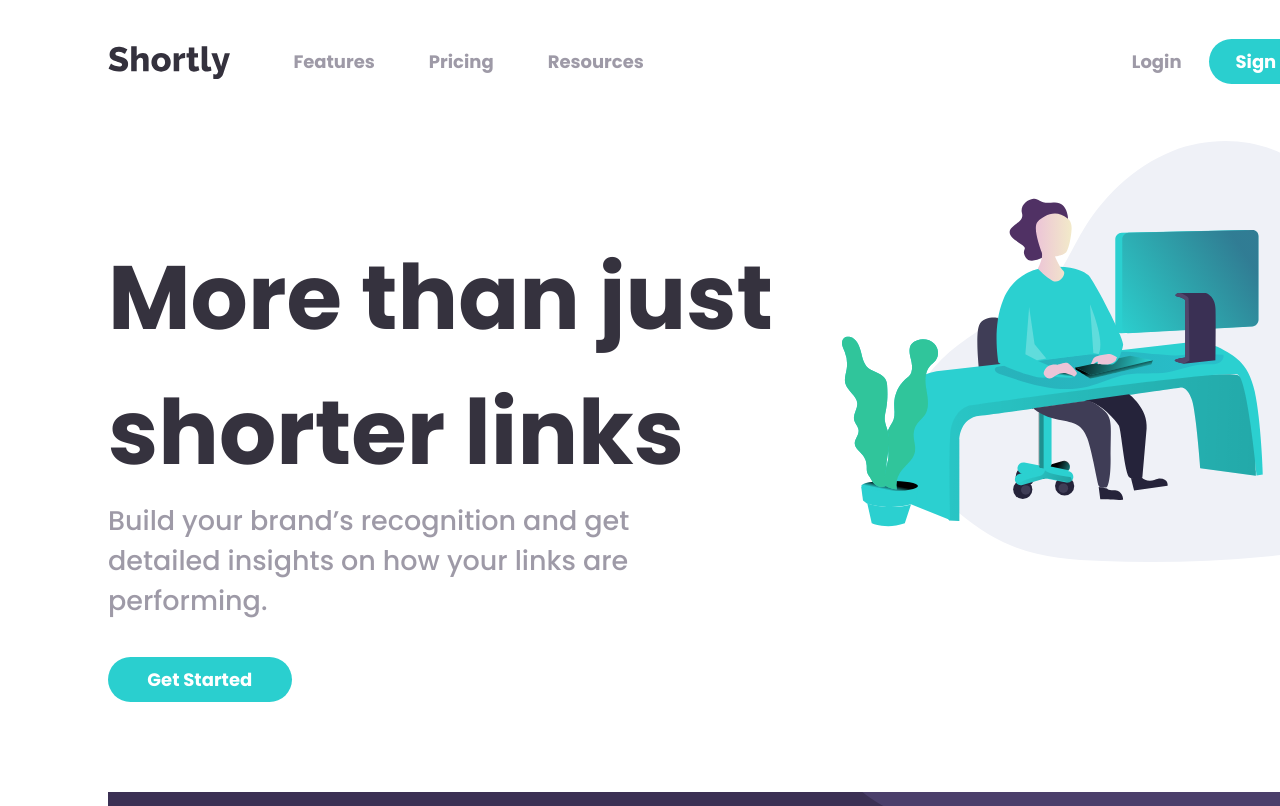
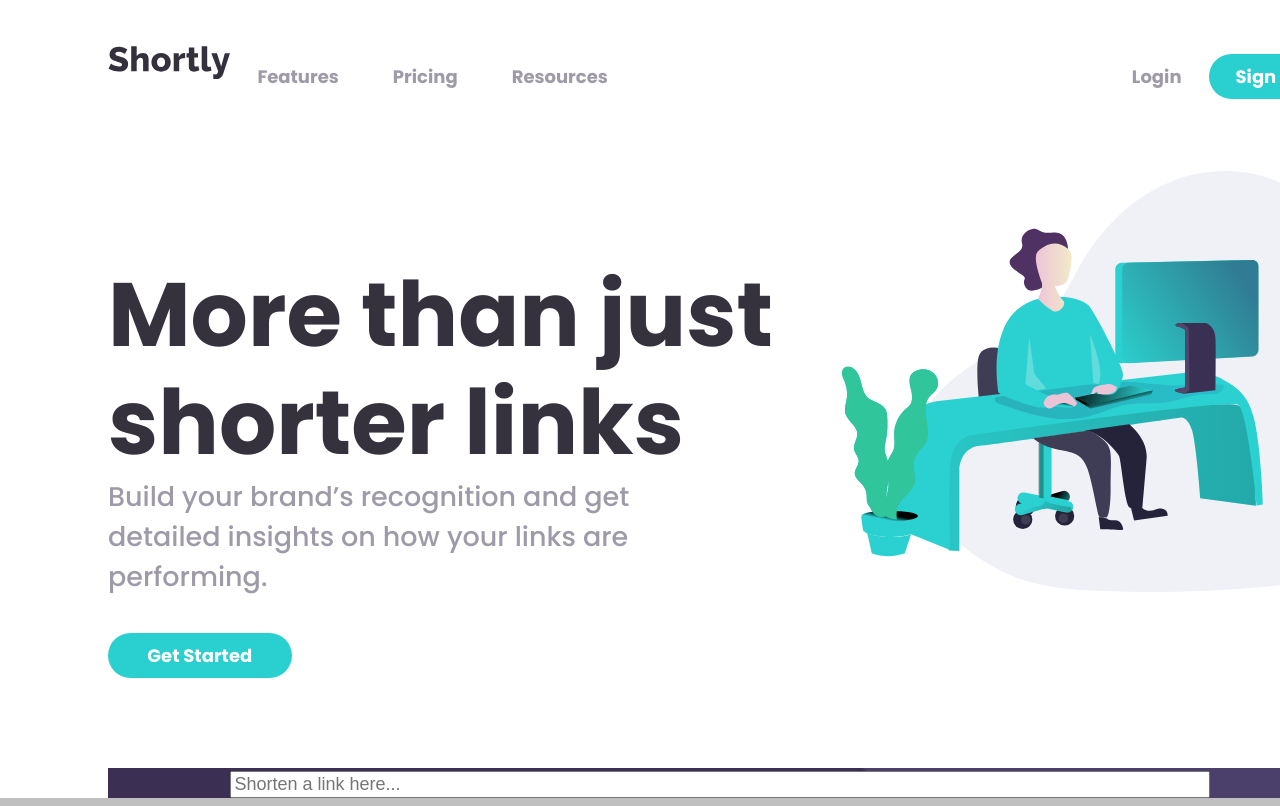
Before and after one commit to Kaamos88/Url-shortening-app, a Next.js app: page / in a window 1280 px wide. Shown: the top 806 px of the page. Built offline with nearby package versions, Linux system fonts and the light colour scheme.

Commit message:
searchBar building

```diff
--- a/components/Buttons/ButtonRounded.module.scss
+++ b/components/Buttons/ButtonRounded/ButtonRounded.module.scss
@@ -5,13 +5,13 @@
   width: 100%;
   border-radius: 100px;
   border: 0;
-  padding: 1.5rem 0;
+  padding: .5rem 0;
   color: #fff;
   background-color: $primeColor1;
   font-family: $fontPoppins;
-  font-size: 4rem;
-  font-weight: 500;
-  margin-bottom: 5rem;
+  font-size: 1rem;
+  font-weight: 700;
+  margin-bottom: 1rem;
   @media screen and (min-width: 1024px) {
     padding: .5rem 1.5rem;
     margin: 0;
--- a/components/Header/Header.js
+++ b/components/Header/Header.js
@@ -1,4 +1,4 @@
-import ButtonRounded from "../Buttons/ButtonRounded";
+import ButtonRounded from "../Buttons/ButtonRounded/ButtonRounded";
 import s from "./Header.module.scss";
 
 const Header = () => {
--- a/components/Header/Header.module.scss
+++ b/components/Header/Header.module.scss
@@ -10,7 +10,7 @@
   }
 }
 .img {
-  margin: 4rem 0 0 6rem;
+  margin: 1rem 0 0 1.25rem;
   width: 100%;
   @media screen and (min-width: 1024px) {
     width: 40%;
@@ -34,9 +34,11 @@
     text-align: start;
   }
   h1 {
-    margin: 4rem 0 0 0;
+    margin: 2rem 0 .5rem 0;
     color: $VeryDarkBlue;
-    font-size: 8rem;
+    font-size: 2.2rem;
+    font-weight: 700;
+    line-height: 1.2;
     @media screen and (min-width: 1024px) {
       margin: 0;
       font-size: 5rem;
@@ -45,7 +47,7 @@
   p {
     margin: 0;
     color: $GrayishViolet;
-    font-size: 3rem;
+    font-size: .9rem;
     @media screen and (min-width: 1024px) {
       width: 80%;
       font-size: 1.5rem;
@@ -55,7 +57,7 @@
 }
 .btnWrapper {
   width: 60%;
-  margin: 4rem auto 0 auto;
+  margin: 1.25rem auto 0 auto;
   @media screen and (min-width: 1024px) {
     margin: 2rem 0;
     width: 25%;
--- a/components/Icons/Hamburger/Hamburger.module.scss
+++ b/components/Icons/Hamburger/Hamburger.module.scss
@@ -6,21 +6,21 @@
 }
 
 .bar1, .bar2, .bar3 {
-  width: 105px;
-  height: 15px;
+  width: 35px;
+  height: 5px;
   background-color: $GrayishViolet;
-  margin: 18px 0;
+  margin: 6px 0;
   transition: 0.4s;
 }
 
 .change .bar1 {
-  -webkit-transform: rotate(-45deg) translate(-27px, 18px);
-  transform: rotate(-45deg) translate(-27px, 18px);
+  -webkit-transform: rotate(-45deg) translate(-9px, 6px);
+  transform: rotate(-45deg) translate(-9px, 6px);
 }
 
 .change .bar2 {opacity: 0;}
 
 .change .bar3 {
-  -webkit-transform: rotate(45deg) translate(-24px, -24px);
-  transform: rotate(45deg) translate(-24px, -24px);
+  -webkit-transform: rotate(45deg) translate(-8px, -8px);
+  transform: rotate(45deg) translate(-8px, -8px);
 }
--- a/components/Nav/Nav.js
+++ b/components/Nav/Nav.js
@@ -1,5 +1,5 @@
 import s from "./Nav.module.scss";
-import ButtonRounded from "../Buttons/ButtonRounded";
+import ButtonRounded from "../Buttons/ButtonRounded/ButtonRounded";
 import Logo from "../Icons/Logo";
 import Hamburger from "../Icons/Hamburger/Hamburger";
 import { useSelector } from "react-redux";
--- a/components/Nav/Nav.module.scss
+++ b/components/Nav/Nav.module.scss
@@ -4,15 +4,14 @@
   display: flex;
   justify-content: space-between;
   width: 85%;
-  margin: 8rem auto 0 auto;
+  margin: 2rem auto 0 auto;
   @media screen and (min-width: 1024px) {
-    margin: 2rem auto 0 auto;
     width: 100%;
     justify-content: flex-start;
   }
   .wrapper {
     position: fixed;
-    top: 20rem;
+    top: 5rem;
     left: 50%;
     transform: translateX(-50%);
     display: flex;
@@ -20,7 +19,8 @@
     justify-content: center;
     background-color: $primeColor2;
     width: 80%;
-    border-radius: 2rem;
+    border-radius: 10px;
+    padding: 1rem 0;
     &.none {
       display: none;
       @media screen and (min-width: 1024px) {
@@ -40,6 +40,7 @@
   }
   .logo {
     width: 40%;
+    margin-top: 5px;
     @media screen and (min-width: 1024px) {
       width: 10%;
       margin-top: 10px;
@@ -49,7 +50,6 @@
     cursor: pointer;
     width: 80%;
     margin: 0 auto;
-    padding-left: 2rem;
     color: #fff;
     display: flex;
     flex-direction: column;
@@ -61,18 +61,21 @@
       flex-direction: row;
     }
     li {
-      font-size: 4rem;
-      font-weight: 500;
-      padding: 5rem 1.5rem;
+      font-weight: 700;
+      font-size: 1rem;
+      padding: 1rem 1.5rem;
       &:last-child {
         text-align: center;
-        border-bottom: 1px solid white;
+        border-bottom: 1px solid rgba($GrayishViolet, 0.2);
         width: 100%;
       }
       @media screen and (min-width: 1024px) {
         font-weight: 700;
         font-size: 1rem;
         padding: 0.5rem 1.5rem;
+        &:last-child {
+          border-bottom: 0;
+        }
       }
     }
   }
--- a/components/SearchBar/SearchBar.module.scss
+++ b/components/SearchBar/SearchBar.module.scss
@@ -5,20 +5,18 @@
   justify-content: center;
   align-items: center;
   width: 85%;
-  height: 20rem;
   background-color: $primeColor2;
   background-image: url("/assets/bg-shorten-mobile.svg");
   background-size: cover;
   margin: 0 auto;
   @media screen and (min-width: 1024px) {
     background-image: url("/assets/bg-shorten-desktop.svg");
-    height: 10rem;
     width: 100%;
   }
   form {
     width: 80%;
     input {
-      font-size: 5rem;
+      font-size: 1rem;
       width: 100%;
     }
   }
--- a/styles/Home.module.scss
+++ b/styles/Home.module.scss
@@ -1,8 +1,11 @@
 @import "./variables";
 
 .container {
-  width: 1440px;
-  margin: 0 auto;
+  width: 100vw;
+  @media screen and (min-width: 1024px) {
+    width: 1440px;
+    margin: 0 auto;
+  }
 }
 .wrapper {
   @media screen and (min-width: 1024px) {
```
Also changed, not shown: components/Buttons/ButtonRounded/ButtonRounded.js (renamed from components/Buttons/ButtonRounded.js), components/Buttons/ButtonSearch/ButtonSearch.js (added), components/Buttons/ButtonSearch/ButtonSearch.module.scss (added).
